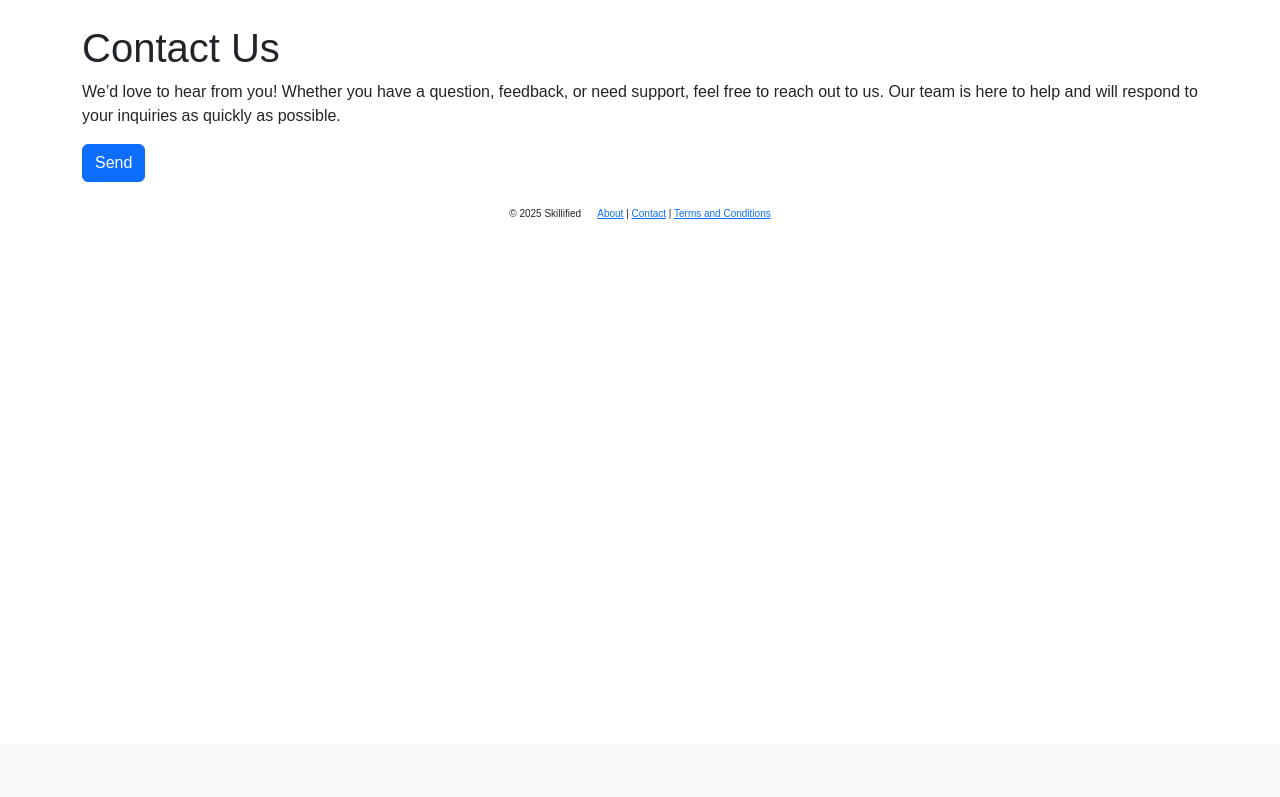
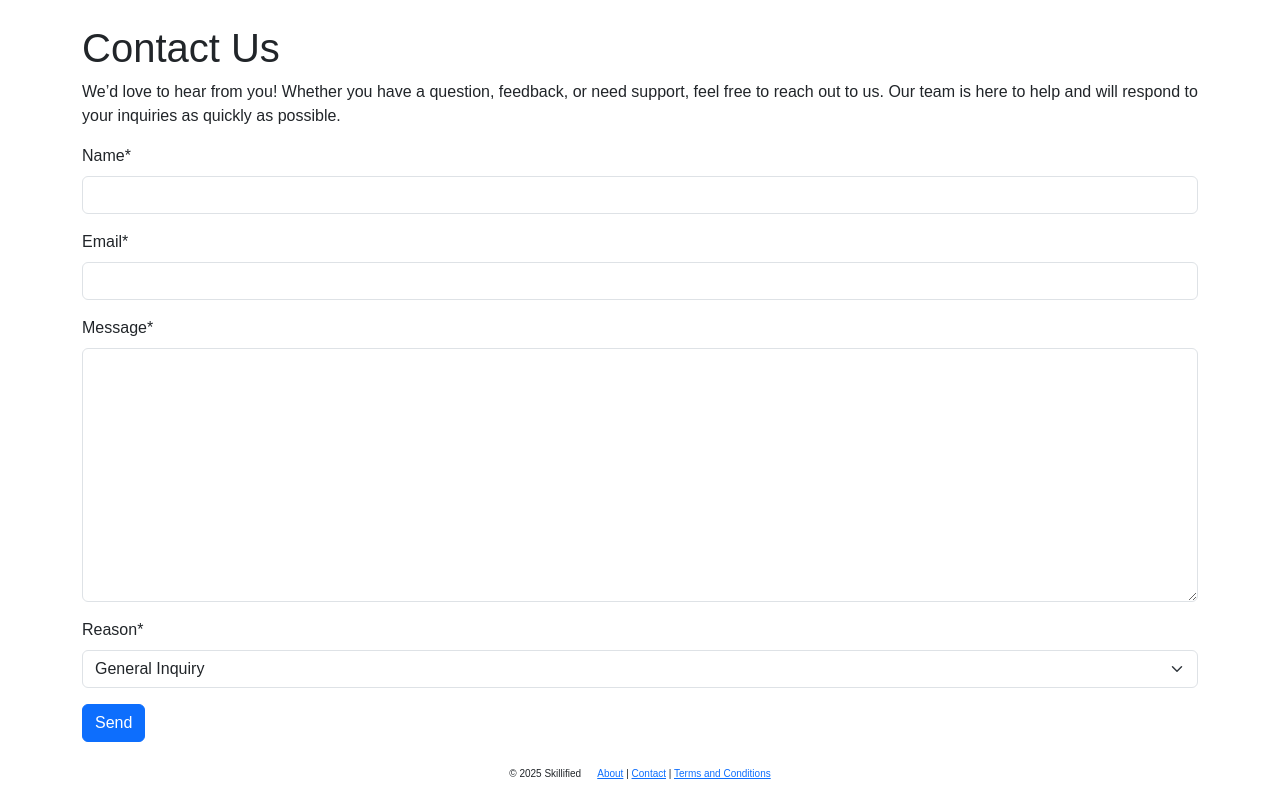
Before and after one commit to dbeckett93/skillified, a Django app: page /contact/ in a window 1280 px wide. Shown: the part 56-853 px from the top of the page. Before the commit the page ends 275 px from the top, so only its background shows below. Run offline with Django 5.2, Linux system fonts and the light colour scheme; some libraries are stand-ins or nearby versions.

Commit message:
Add contact form with email functionality and message handling for base.html

```diff
--- a/main/forms.py
+++ b/main/forms.py
@@ -6,6 +6,11 @@
     name = forms.CharField(max_length=100)
     email = forms.EmailField()
     message = forms.CharField(widget=forms.Textarea)
+    reason = forms.ChoiceField(choices=[
+        ('general', 'General Inquiry'),
+        ('support', 'Support Request'),
+        ('feedback', 'Feedback'),
+    ])
 
     def __init__(self, *args, **kwargs):
         super().__init__(*args, **kwargs)
--- a/main/templates/main/base.html
+++ b/main/templates/main/base.html
@@ -52,8 +52,16 @@
     </header>
 
     <main class="container mt-4">
-        {% block content %}
-        {% endblock %}
+        {% if messages %}
+            <div class="messages">
+                {% for message in messages %}
+                    <div class="alert {% if message.tags %}alert-{{ message.tags }}{% endif %}">
+                        {{ message }}
+                    </div>
+                {% endfor %}
+            </div>
+        {% endif %}
+        {% block content %}{% endblock %}
     </main>
 
     <footer class="text-center mt-4 footer">
--- a/main/urls.py
+++ b/main/urls.py
@@ -9,7 +9,7 @@
     path('dashboard/', views.dashboard, name='dashboard'),
     path('skills/', views.skills, name='skills'),
     path('events/', views.events, name='events'),
-    path('messages/', views.messages, name='messages'),
+    path('messages/', views.messages_view, name='messages'),
     path('settings/', views.settings, name='settings'),
     path('profile/', views.profile, name='profile'),
 ]
--- a/main/views.py
+++ b/main/views.py
@@ -1,4 +1,8 @@
-from django.shortcuts import render
+from django.shortcuts import render, redirect
+from django.contrib import messages
+from .forms import ContactForm
+import os
+from django.core.mail import send_mail
 
 # Create your views here.
 def home(request):
@@ -8,7 +12,27 @@
     return render(request, 'main/about.html')
 
 def contact(request):
-    return render(request, 'main/contact.html')
+    if request.method == 'POST':
+        form = ContactForm(request.POST)
+        if form.is_valid():
+            # Process the form data and send an email to the email host listed in the .env file
+            EMAIL_HOST_USER = os.getenv('EMAIL_HOST_USER')
+
+            # email content
+            subject = 'Contact Form Submission'
+            message = f"Name: {form.cleaned_data['name']}\nEmail: {form.cleaned_data['email']}\nMessage: {form.cleaned_data['message']}"
+            from_email = EMAIL_HOST_USER
+            recipient_list = [EMAIL_HOST_USER]
+
+            send_mail(subject, message, from_email, recipient_list)
+
+            # Display a success message and redirect the user back to the contact page
+            messages.success(request, 'Thank you for your message. We will get back to you shortly.')
+            return redirect('contact')
+    else:
+        form = ContactForm()
+
+    return render(request, 'main/contact.html', {'form': form})
 
 def terms_privacy(request):
     return render(request, 'main/terms_privacy.html')
@@ -22,7 +46,7 @@
 def events(request):
     return render(request, 'main/events.html')
 
-def messages(request):
+def messages_view(request):
     return render(request, 'main/messages.html')
 
 def settings(request):
--- a/skillified/settings.py
+++ b/skillified/settings.py
@@ -55,6 +55,7 @@
     'django.middleware.security.SecurityMiddleware',
     # Whitenoise middleware \/
     'whitenoise.middleware.WhiteNoiseMiddleware',
+    # Whitenoise middleware /\
     'django.contrib.sessions.middleware.SessionMiddleware',
     'django.middleware.common.CommonMiddleware',
     'django.middleware.csrf.CsrfViewMiddleware',
@@ -63,6 +64,7 @@
     'django.middleware.clickjacking.XFrameOptionsMiddleware',
     # Django allauth middleware \/
     'allauth.account.middleware.AccountMiddleware',
+    # Django allauth middleware /\
 ]
 
 ROOT_URLCONF = 'skillified.urls'
```
